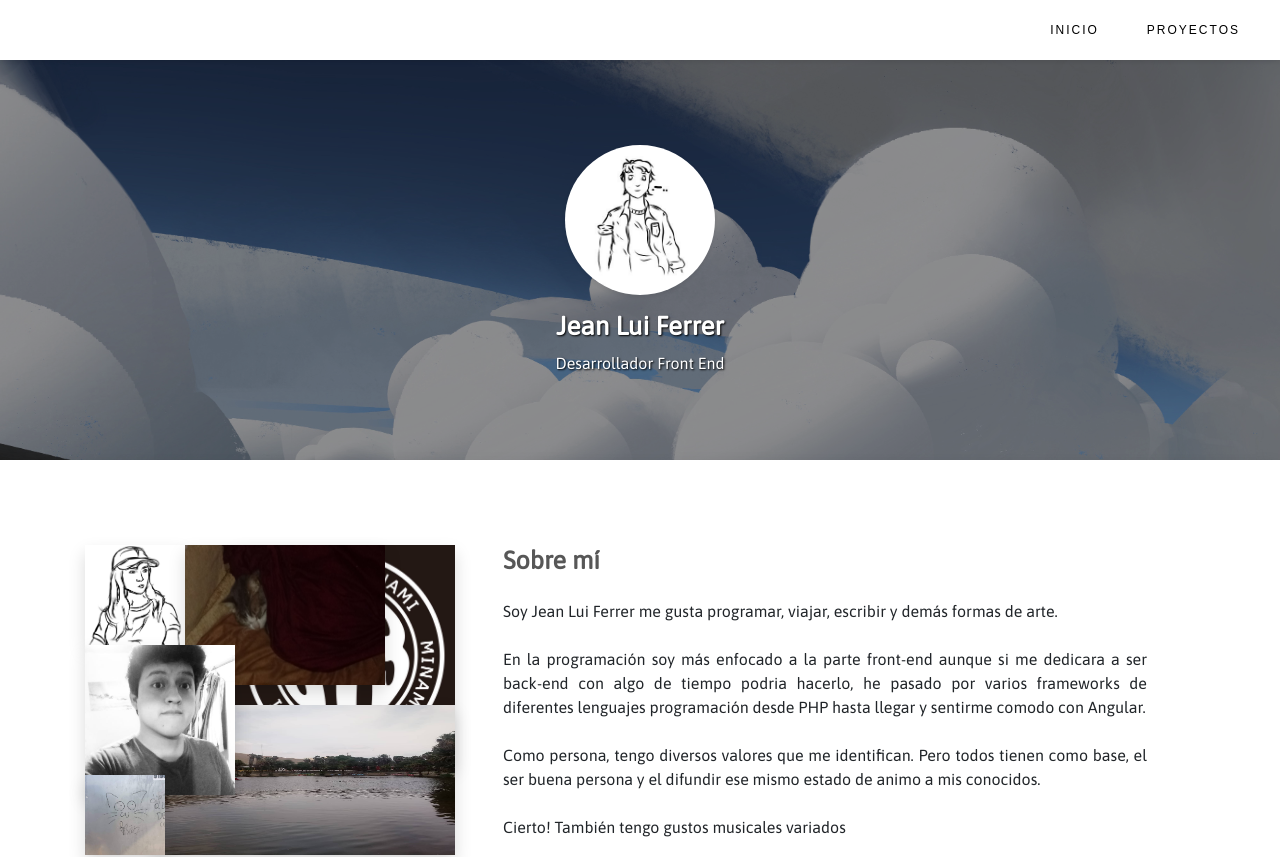
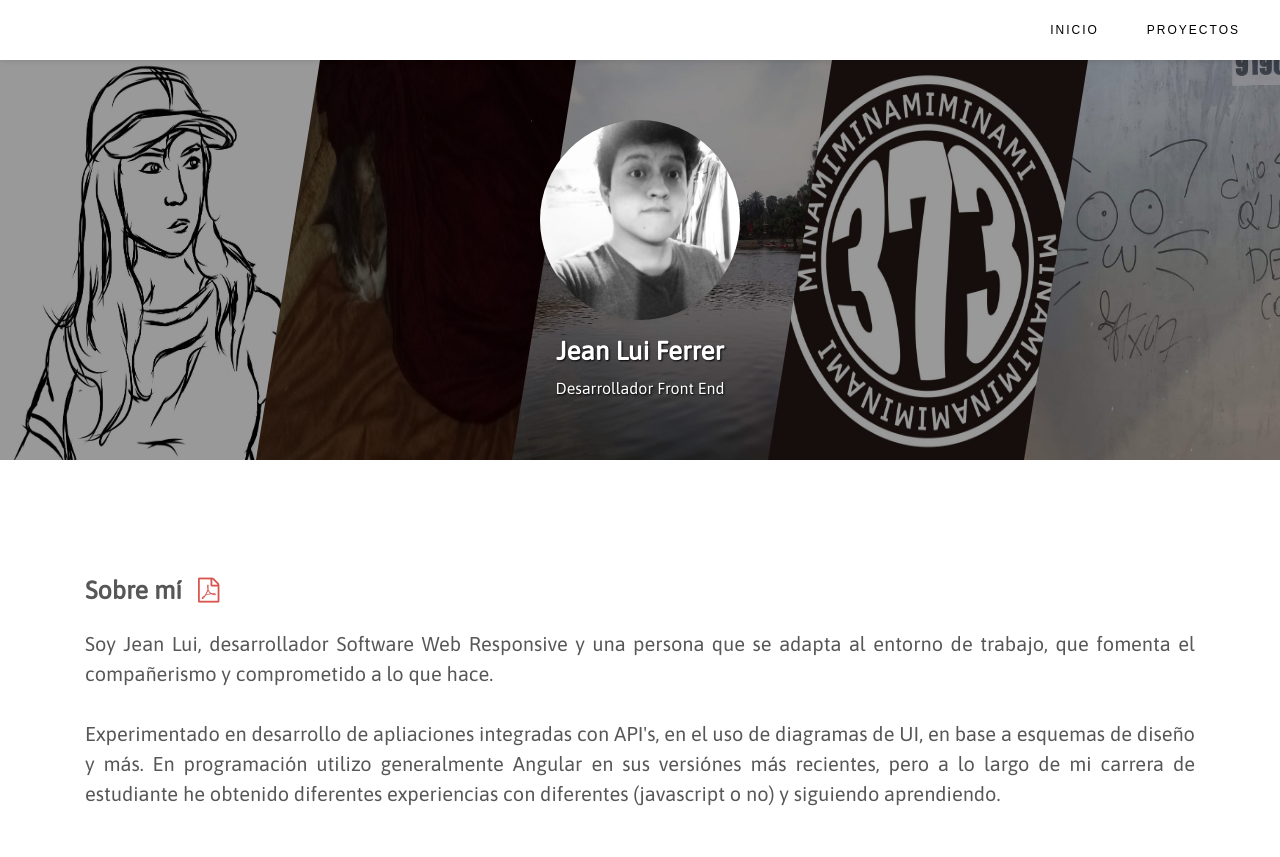
Before and after one commit to Luiii21/LuiPortfolio, an Angular app: page / in a window 1280 px wide. Shown: the top 857 px of the page. Built offline with nearby package versions, Linux system fonts and the light colour scheme; a web font is replaced by a local one.

Commit message:
version 1.5

```diff
--- a/src/app/modules/landing/pages/landing/landing.component.html
+++ b/src/app/modules/landing/pages/landing/landing.component.html
@@ -1,35 +1,37 @@
 <div class="photo-container">
-  <img src="./assets/img/OC.jpg" class="own-character shadow-sm mb-3" alt="own-photo">
-  <h6 class="asap bold text-white fz-26 txt-shadow">Jean Lui Ferrer</h6>
-  <span class="asap text-white fz-16 txt-shadow">Desarrollador Front End</span>
+  <div class="life-background">
+    <img class="image" src="./assets/img/photos/photos.jpg" alt="photos">
+    <img class="image photo1" src="./assets/img/photos/photos2.jpg" alt="photos">
+    <img class="image photo2" src="./assets/img/photos/photos4.jpg" alt="photos">
+    <img class="image photo3" src="./assets/img/photos/photos3.jpg" alt="photos">
+    <img class="image photo4" src="./assets/img/photos/photos6.jpg" alt="photos">
+  </div>
+  <div class="profile">
+    <img src="./assets/img/photos/photos5.jpg" class="own-character shadow-sm mb-3" alt="own-photo">
+    <h6 class="asap bold text-white fz-26 txt-shadow">Jean Lui Ferrer</h6>
+    <span class="asap text-white fz-16 txt-shadow">Desarrollador Front End</span>
+  </div>
 </div>
-<div class="description-container shadow">
-  <div class="container">
-    <div class="row pt-5 pt-lg-0">
-      <div class="col-12 col-lg-4 collage-container px-0">
-        <img class="photos one shadow" src="./assets/img/photos/photos.jpg" alt="photos">
-        <img class="photos two shadow" src="./assets/img/photos/photos2.jpg" alt="photos">
-        <img class="photos three shadow" src="./assets/img/photos/photos5.jpg" alt="photos">
-        <img class="photos four shadow" src="./assets/img/photos/photos4.jpg" alt="photos">
-        <img class="photos five shadow" src="./assets/img/photos/photos3.jpg" alt="photos">
-        <img class="photos six shadow" src="./assets/img/photos/photos6.jpg" alt="photos">
-      </div>
-      <div class="col-12 col-lg-8 py-4 py-md-0 px-lg-5">
-        <h3 class="asap bold txt-grey fz-25 mb-4">Sobre mí</h3>
-        <p class="asap fz-16 text-justify">
-          Soy Jean Lui Ferrer me gusta programar, viajar, escribir y demás formas de arte. <br><br>
+<div class="description-container">
+  <div class="container txt-grey">
+    <div class="d-flex align-items-center mb-4">
+      <h3 class="asap bold fz-25 m-0 mr-3">Sobre mí</h3>
+      <a class="fa fa-file-pdf-o d-flex align-items-center m-0">
+        <span class="asap fz-16 bold mx-2"></span>
+      </a>
+    </div>
+    <p class="asap fz-20 text-justify">
 
-          En la programación soy más enfocado a la parte front-end aunque si me dedicara a ser back-end
-          con algo de tiempo podria hacerlo, he pasado por varios frameworks de diferentes lenguajes
-          programación desde PHP hasta llegar y sentirme comodo con Angular. <br><br>
+      Soy Jean Lui, desarrollador Software Web Responsive y una persona que se adapta al entorno de trabajo, que fomenta
+      el compañerismo y comprometido a lo que hace.
+      <br><br>
+      Experimentado en desarrollo de apliaciones integradas con API's, en el uso de diagramas de UI, en base a esquemas
+      de
+      diseño y más. En programación utilizo generalmente Angular en sus versiónes más recientes, pero a lo largo de mi
+      carrera de estudiante he obtenido diferentes experiencias con diferentes (javascript o no) y siguiendo
+      aprendiendo.
 
-          Como persona, tengo diversos valores que me identifican. Pero todos tienen como base, el ser buena persona y
-          el difundir ese mismo estado de animo a mis conocidos. <br><br>
-
-          Cierto! También tengo gustos musicales variados
-        </p>
-      </div>
-    </div>
+    </p>
   </div>
 </div>
 <hr class="m-0 bg-white shadow-sm">
--- a/src/app/modules/landing/pages/landing/landing.component.scss
+++ b/src/app/modules/landing/pages/landing/landing.component.scss
@@ -11,19 +11,70 @@
 }
 
 .photo-container {
-  align-items: center;
-  background-color: rgba(0, 0, 0, 0.4);
-  display: flex;
-  flex-direction: column;
-  justify-content: center;
   width: 100%;
   min-height: 50vh;
   max-height: 50vh;
+  position: relative;
+
+  .profile {
+    background-color: rgba(0, 0, 0, 0.4);
+    z-index: 9 !important;
+    align-items: center;
+    position: absolute;
+    display: flex;
+    flex-direction: column;
+    justify-content: center;
+    width: 100%;
+    height: 100%;
+  }
 }
 
-.collage-container {
-  position: relative;
-  min-height: 300px;
+.life-background {
+  min-height: 100%;
+  min-width: 100%;
+  position: absolute;
+  display: none;
+  @include min-width-992 {
+    display: block;
+  }
+
+  .image {
+    width: 25%;
+    max-width: 30%;
+    height: 100%;
+    -webkit-clip-path: polygon(0px 0, 0 2500px, 100% 0%, 100% 0);
+    clip-path: polygon(0px 0, 0 500%, 100% 0%, 100% 0);
+    position: absolute;
+    transition: all 0.5s ease-out !important;
+
+    &.photo1 {
+      left: 20%;
+      z-index: 7;
+    }
+
+    &.photo2 {
+      left: 40%;
+      z-index: 6;
+    }
+
+    &.photo3 {
+      left: 60%;
+      z-index: 5;
+    }
+
+    &.photo4 {
+      right: 0px;
+      z-index: 4;
+      clip-path: polygon(0px 0, 0 100%, 100% 100%, 100% 0);
+    }
+
+    &:first-child {
+      left: 0;
+      z-index: 8;
+    }
+
+
+  }
 }
 
 .description-container {
@@ -33,9 +84,11 @@
   width: 100%;
   display: flex;
   align-items: center;
+  padding: 30px 15px;
   @include min-width-992 {
     max-height: 60vh;
     height: 60vh;
+    padding: 0;
   }
 }
 
@@ -103,12 +156,14 @@
 }
 
 .own-character {
-  max-height: 100px;
-  max-width: 100px;
+  max-height: 150px;
+  max-width: 150px;
   border-radius: 50%;
 
   @include min-width-992 {
-    max-height: 150px;
-    max-width: 150px;
+    width: 200px;
+    height: 200px;
+    max-height: 200px;
+    max-width: 200px;
   }
 }
--- a/src/assets/scss/colors.scss
+++ b/src/assets/scss/colors.scss
@@ -41,3 +41,7 @@ $social-github: #171515;
 .fa-github-square {
   color: $social-github !important;
 }
+
+.fa-file-pdf-o {
+  color: $custom-danger !important;
+}
```
Also changed, not shown: src/assets/img/profile.jpg.
